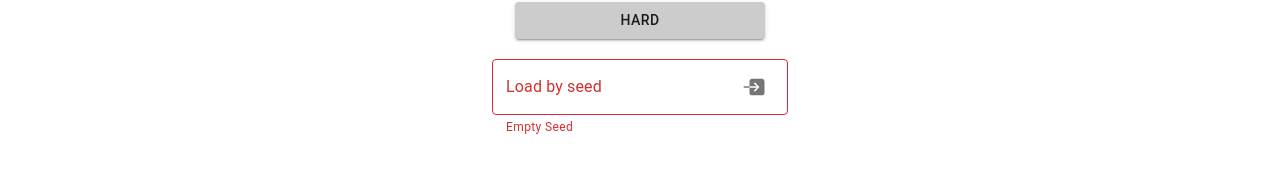
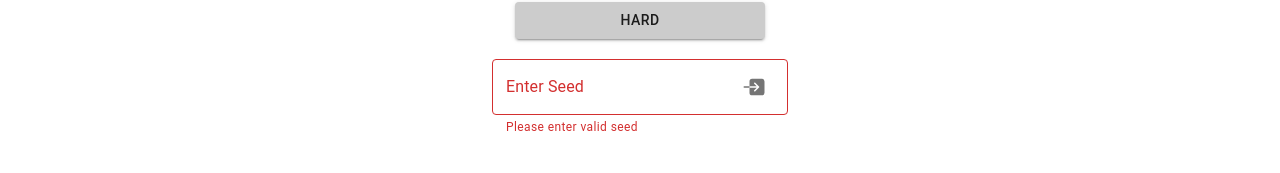
Before and after one commit to arturmeinzer/sudoku, a React (Create React App) app: page / in a window 1280 px wide. Both pictures are taken after a click on the button 754 px from the left and 347 px from the top of the page. Shown: the part 261-434 px from the top of the page. Built offline with nearby package versions, Linux system fonts and the light colour scheme; no server answers; what react-animations would draw is missing.

Commit message:
Refactor seed form

```diff
--- a/src/containers/Menu/SeedForm/SeedForm.jsx
+++ b/src/containers/Menu/SeedForm/SeedForm.jsx
@@ -31,12 +31,11 @@ const SeedForm = ({ fetchSudoku }) => {
 
     return (
         <FormControl fullWidth>
-            <InputLabel error={isError}>Load by seed</InputLabel>
+            <InputLabel error={isError}>Enter Seed</InputLabel>
             <OutlinedInput
-                label="Load by seed"
+                label="Enter Seed"
                 onChange={handleChange}
                 error={isError}
-                placeholder=""
                 endAdornment={(
                     <InputAdornment position="end">
                         <IconButton onClick={handleSubmit}>
@@ -45,7 +44,7 @@ const SeedForm = ({ fetchSudoku }) => {
                     </InputAdornment>
                 )}
             />
-            {isError && <FormHelperText error>Empty Seed</FormHelperText>}
+            {isError && <FormHelperText error>Please enter valid seed</FormHelperText>}
         </FormControl>
     );
 };
```
